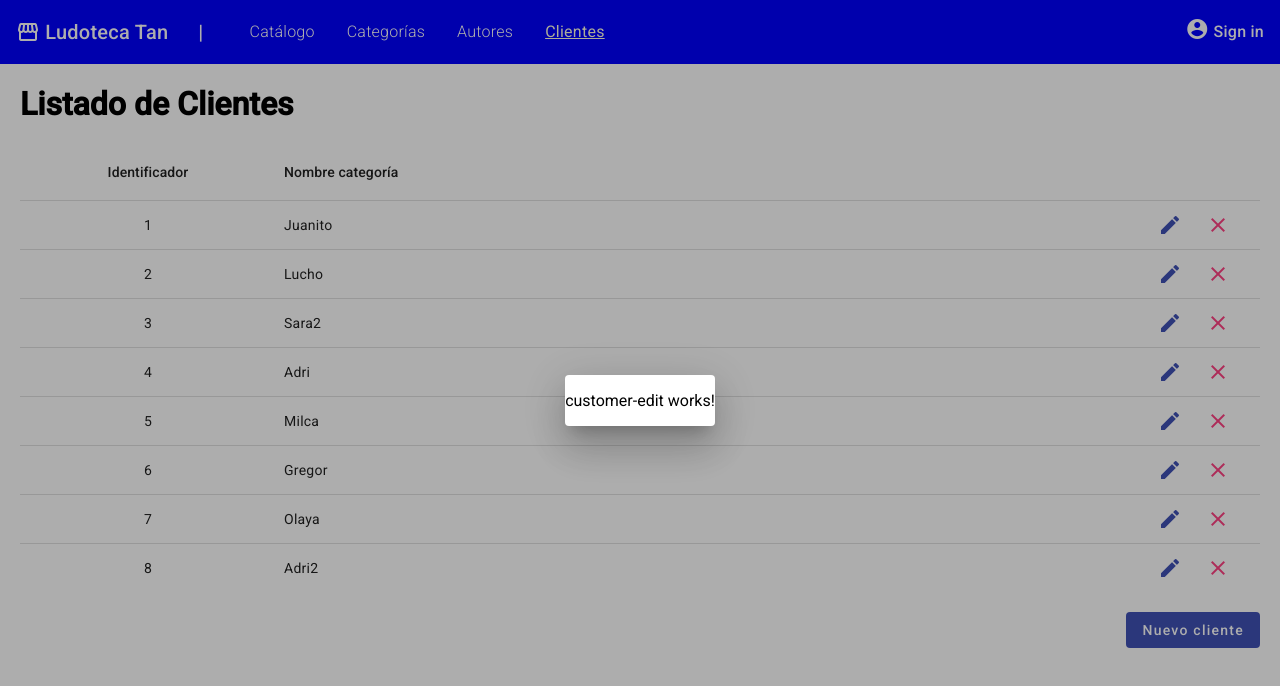
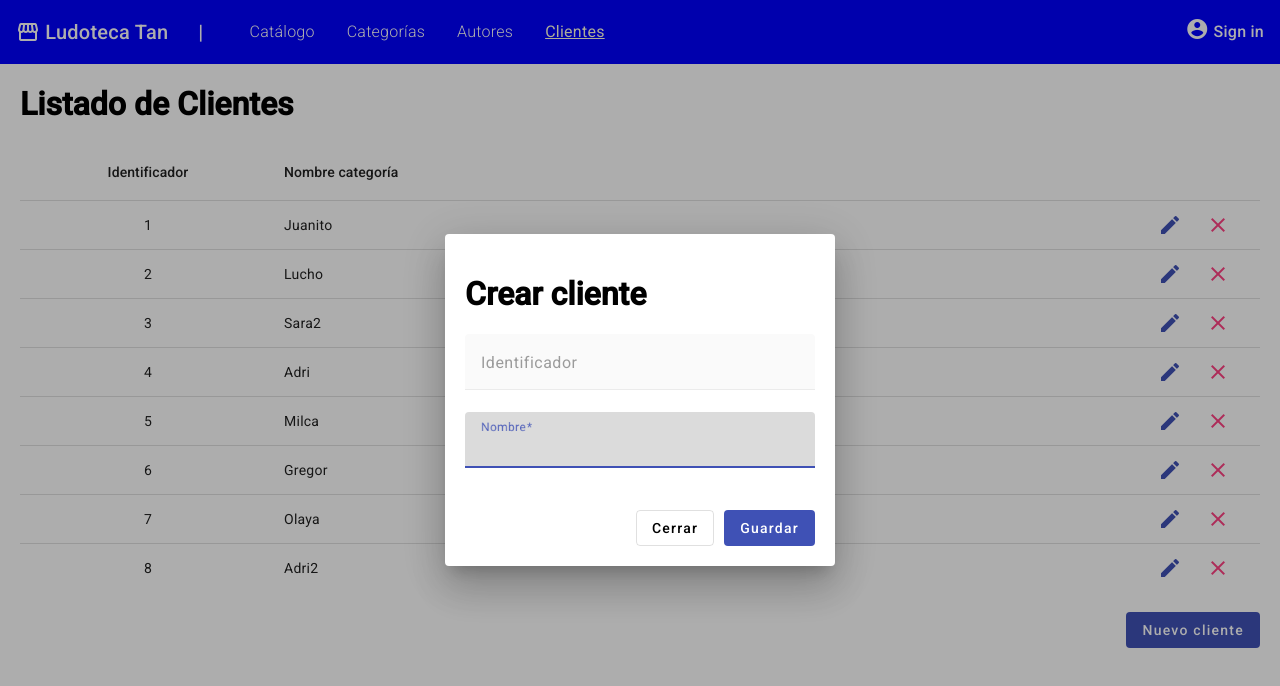
Before and after one commit to saraalvarezdossantos/ludoteca-front-angular, an Angular app: page /customers in a window 1280 px wide. Both pictures are taken after a click on the button "Nuevo cliente". Shown: the top 686 px of the page. Built offline with nearby package versions, Linux system fonts and the light colour scheme.

Commit message:
Implemented customer edit and create dialogs

```diff
--- a/src/app/customer/customer-edit/customer-edit.component.html
+++ b/src/app/customer/customer-edit/customer-edit.component.html
@@ -1 +1,22 @@
-<p>customer-edit works!</p>
+<div class="container">
+    <h1 *ngIf="customer.id == null">Crear cliente</h1>
+    <h1 *ngIf="customer.id != null">Modificar cliente</h1>
+
+    <form>
+        <mat-form-field>
+            <mat-label>Identificador</mat-label>
+            <input type="text" matInput placeholder="Identificador" [(ngModel)]="customer.id" name="id" disabled>
+        </mat-form-field>
+
+        <mat-form-field>
+            <mat-label>Nombre</mat-label>
+            <input type="text" matInput placeholder="Nombre del cliente" [(ngModel)]="customer.name" name="name" required>
+            <mat-error>El nombre no puede estar vacío</mat-error>
+        </mat-form-field>
+    </form>
+
+    <div class="buttons">
+        <button mat-stroked-button (click)="onClose()">Cerrar</button>
+        <button mat-flat-button color="primary" (click)="onSave()">Guardar</button>
+    </div>
+</div>
--- a/src/app/customer/customer-edit/customer-edit.component.scss
+++ b/src/app/customer/customer-edit/customer-edit.component.scss
@@ -0,0 +1,19 @@
+.container {
+    min-width: 350px;
+    max-width: 500px;
+    padding: 20px;
+
+    form {
+        display: flex;
+        flex-direction: column;
+        margin-bottom:20px;
+    }
+
+    .buttons {
+      text-align: right;
+
+      button {
+          margin-left: 10px;
+      }
+    }
+}
--- a/src/app/customer/customer-edit/customer-edit.component.ts
+++ b/src/app/customer/customer-edit/customer-edit.component.ts
@@ -1,10 +1,41 @@
-import { Component } from '@angular/core';
+import { Component, OnInit, Inject } from '@angular/core';
+import { MatDialogRef, MAT_DIALOG_DATA } from '@angular/material/dialog';
+import { CustomerService } from '../customer.service';
+import { Customer } from '../model/customer';
+
 
 @Component({
   selector: 'app-customer-edit',
   templateUrl: './customer-edit.component.html',
   styleUrls: ['./customer-edit.component.scss']
 })
-export class CustomerEditComponent {
+export class CustomerEditComponent implements OnInit {
+
+  customer : Customer;
+
+  constructor(
+    public dialogRef: MatDialogRef<CustomerEditComponent>,
+    @Inject(MAT_DIALOG_DATA) private data: any,
+    private customerService: CustomerService
+  ) { }
+
+  ngOnInit(): void {
+    if (this.data.customer != null) {
+      this.customer = this.data.customer;
+    }
+    else {
+      this.customer = new Customer();
+    }
+  }
+
+  onSave() {
+    this.customerService.saveCustomer(this.customer).subscribe(result => {
+      this.dialogRef.close();
+    });
+  }
+
+  onClose() {
+    this.dialogRef.close();
+  }
 
 }
--- a/src/app/customer/customer-list/customer-list.component.html
+++ b/src/app/customer/customer-list/customer-list.component.html
@@ -15,7 +15,9 @@
         <ng-container matColumnDef="action">
             <mat-header-cell *matHeaderCellDef></mat-header-cell>
             <mat-cell *matCellDef="let element">
-                <button mat-icon-button color="primary"><mat-icon>edit</mat-icon></button>
+                <button mat-icon-button color="primary" (click)="editCustomer(element)">
+                    <mat-icon>edit</mat-icon>
+                </button>
                 <button mat-icon-button color="accent"><mat-icon>clear</mat-icon></button>
             </mat-cell>
         </ng-container>
--- a/src/app/customer/customer-list/customer-list.component.ts
+++ b/src/app/customer/customer-list/customer-list.component.ts
@@ -26,14 +26,22 @@ export class CustomerListComponent implements OnInit {
   }
 
   createCustomer() {
-       const dialogRef = this.dialog.open(CustomerEditComponent, {
-      data: {}
+      const dialogRef = this.dialog.open(CustomerEditComponent, {
+        data: {}
+      });
+
+      dialogRef.afterClosed().subscribe(() => {
+        this.ngOnInit();
+      });
+  }
+
+  editCustomer(customer: Customer): void {
+    const dialogRef = this.dialog.open(CustomerEditComponent, {
+      data: { customer }
     });
 
-    dialogRef.afterClosed().subscribe(result => {
+    dialogRef.afterClosed().subscribe(() => {
       this.ngOnInit();
     });
-
-    }
-
+  }
 }
```
Also changed, not shown: src/app/customer/customer.module.ts (+8 -1 lines).
